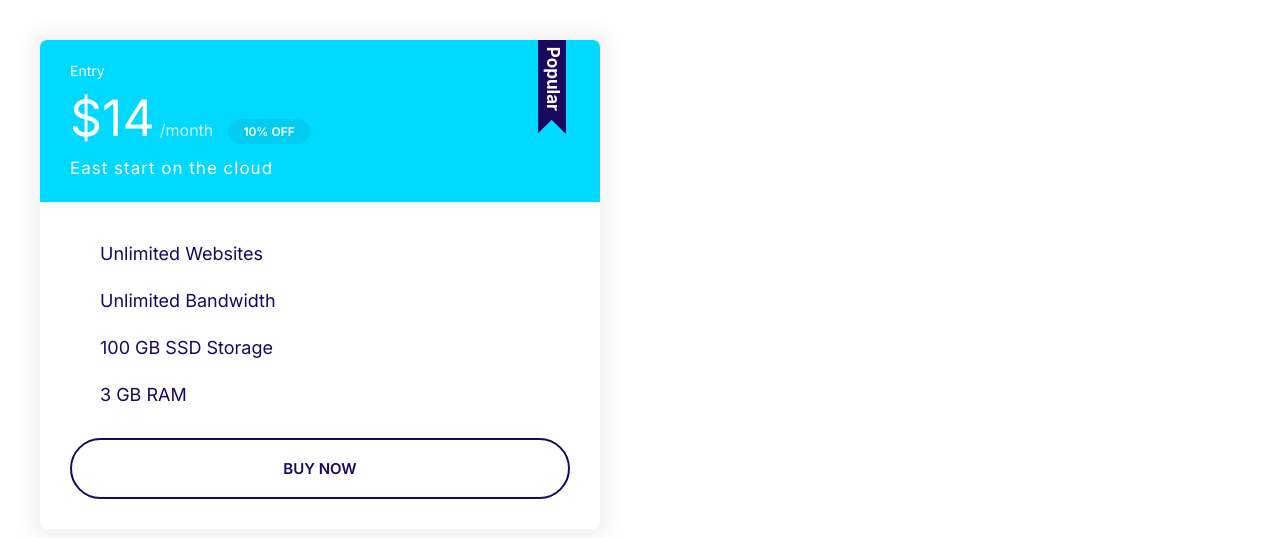
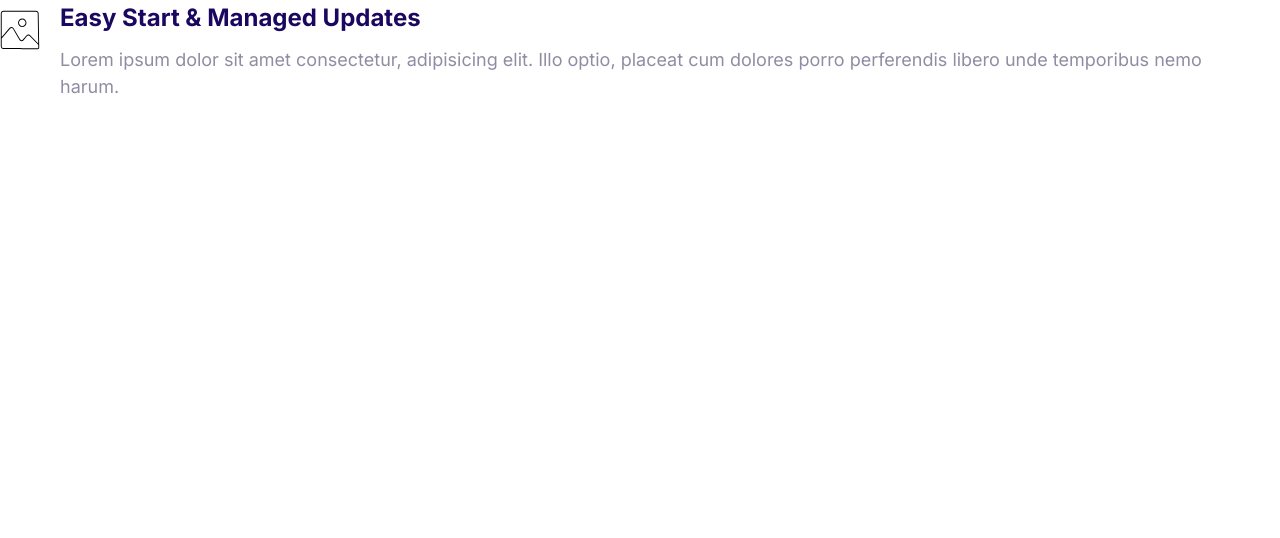
Before and after one commit to praise002/Moshify, a plain HTML site: page index.html in a window 1280 px wide. Drawn offline with Linux system fonts and the light colour scheme.

Commit message:
Build and style the media componenet

```diff
--- a/css/styles.css
+++ b/css/styles.css
@@ -368,3 +368,21 @@
         font-size: 1.7rem;
     }
 }
+
+/* Media */
+
+.media{
+    display: flex;
+}
+
+.media__title{
+    margin-top: 0;
+}
+
+.media__body{
+    margin: 0 2rem;
+}
+
+.media__image{
+    margin-top: 1rem;
+}
--- a/index.html
+++ b/index.html
@@ -11,27 +11,15 @@
     <link rel="stylesheet" href="css/styles.css">
 </head>
 <body>
-
-    <div style="width: 50%; padding: 4rem;">
-        <div class="plan plan--popular">
-            <div class="card card--secondary">
-                <header class="card__header">
-                    <h3 class="plan__name">Entry</h3>
-                    <span class="plan__price">$14</span>
-                    <span class="plan__billing-cycle">/month</span>
-                    <span class="badge badge--secondary badge--small">10% OFF</span>
-                    <span class="plan__description">East start on the cloud</span>
-                </header>
-                <div class="card__body">
-                    <ul class="list list--tick">
-                        <li class="list__item">Unlimited Websites</li>
-                        <li class="list__item">Unlimited Bandwidth</li>
-                        <li class="list__item">100 GB SSD Storage</li>
-                        <li class="list__item">3 GB RAM</li>
-                    </ul>
-                    <button class="btn btn--outline btn--block">Buy Now</button>
-                </div>
-            </div>
+    <div class="media">
+        <div class="media__image">
+            <svg class="icon icon--primary">
+                <use xlink:href="/icons/sprite.svg#snap"></use>
+            </svg>
+        </div>
+        <div class="media__body">
+            <h3 class="media__title">Easy Start & Managed Updates</h3>
+            <p>Lorem ipsum dolor sit amet consectetur, adipisicing elit. Illo optio, placeat cum dolores porro perferendis libero unde temporibus nemo harum.</p>
         </div>
     </div>
 </body>
```
Also changed, not shown: css/components/plan.html (added, +22 -0 lines).
